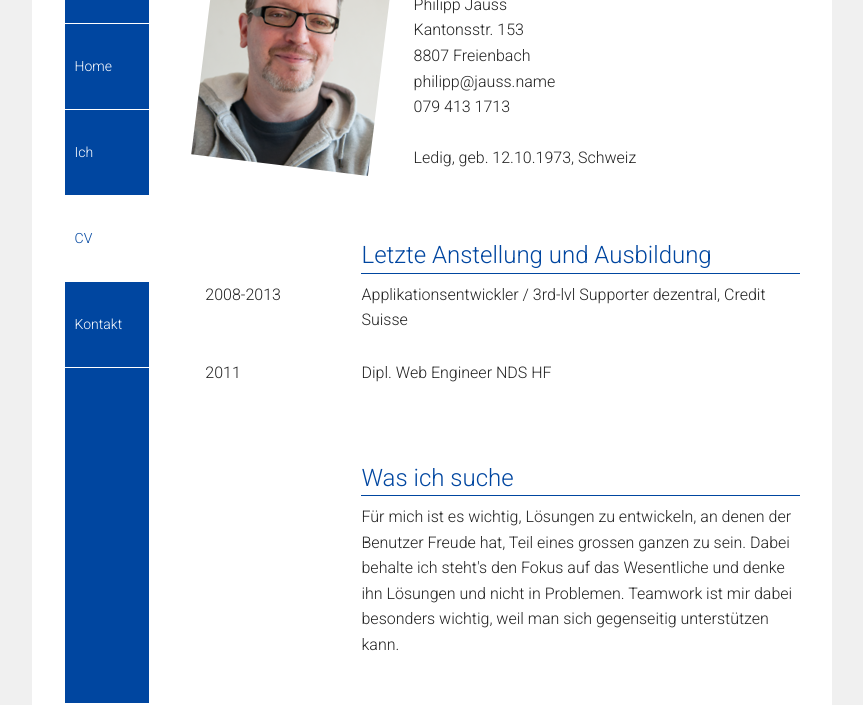
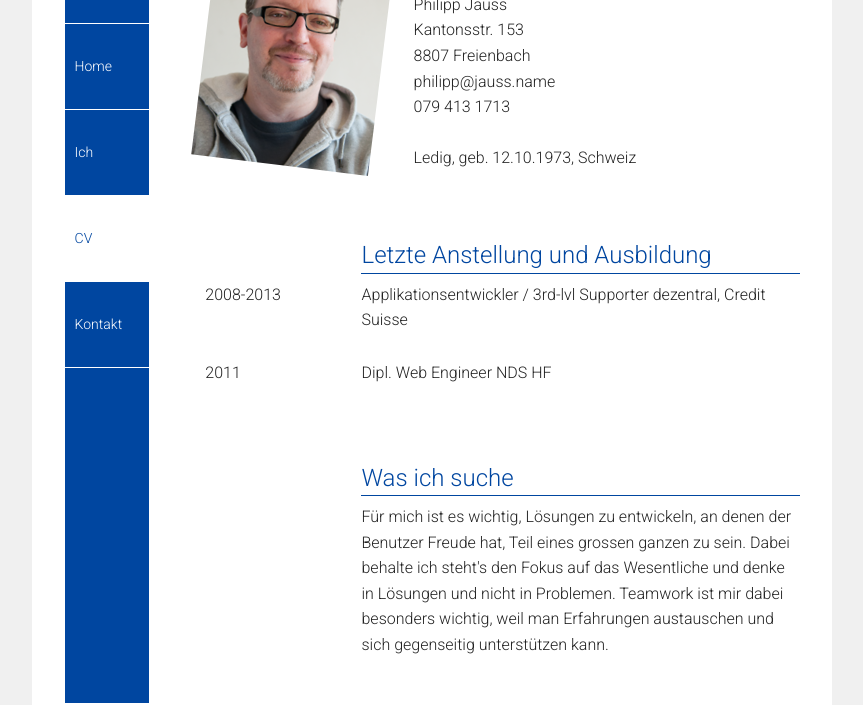
Before and after one commit to philippjauss/philippjauss.gate107.com, a plain HTML site: page cv.html in a window 1280 px wide. Shown: the part 97-802 px from the top of the page, without its empty margins (208-1071 px from the left). Drawn offline with Linux system fonts and the light colour scheme.

Commit message:
Allgemeinere Formulierung
Allgemeinere Formulierung

```diff
--- a/cv.html
+++ b/cv.html
@@ -106,7 +106,7 @@
                 <div class="row mainContent">
                     <div class="large-9 large-offset-3 medium-10 medium-offset-2 columns">
                         <p>
-                        Für mich ist es wichtig, Lösungen zu entwickeln, an denen der Benutzer Freude hat, Teil eines grossen ganzen zu sein. Dabei behalte ich steht's den Fokus auf das Wesentliche und denke ihn Lösungen und nicht in Problemen. Teamwork ist mir dabei besonders wichtig, weil man sich gegenseitig unterstützen kann.
+                        Für mich ist es wichtig, Lösungen zu entwickeln, an denen der Benutzer Freude hat, Teil eines grossen ganzen zu sein. Dabei behalte ich steht's den Fokus auf das Wesentliche und denke in Lösungen und nicht in Problemen. Teamwork ist mir dabei besonders wichtig, weil man Erfahrungen austauschen und sich gegenseitig unterstützen kann.
                         </p>
                     </div>
                 </div>
```
